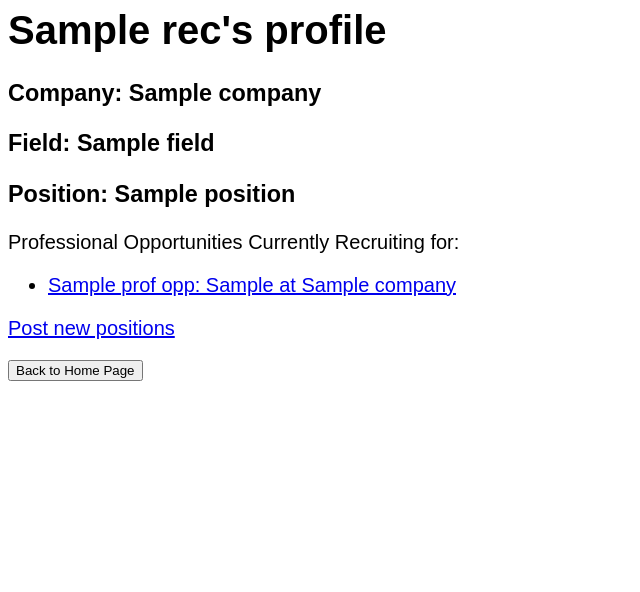
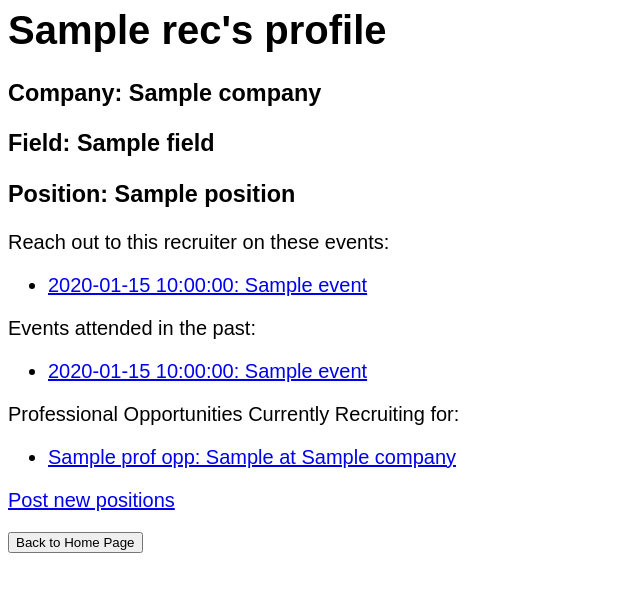
Before and after one commit to williamzhu0404/databaseProject1_3, a Flask app: template templates/recruiter.html in a window 1280 px wide. Shown: the top 592 px of the page, without its empty margins (0-640 px from the left). Run offline with Flask 2, Linux system fonts and the light colour scheme; the template is opened without the code that fills it: most values are stand-ins (such as "Sample title", 1, 10 or a date in 2020); parts of the project's set-up code (start-up, migrations or seed data) failed here and were passed over.

Commit message:
added "attended events" section on recruiter page

```diff
--- a/app.py
+++ b/app.py
@@ -269,9 +269,12 @@ def create_job_add():
 
 @app.route('/recruiter/<rid>')
 def recruiter(rid):
+  past_events = list(g.conn.execute(text('select e.eid, e.name, e.start_time from events e join rsvp_recruiter r on e.eid = r.eid where r.rid=:rid and e.start_time < now()::timestamp;'), rid=int(rid)))
+  events = list(g.conn.execute(text('select e.eid, e.name, e.start_time from events e join rsvp_recruiter r on e.eid = r.eid'
+				     ' where r.rid=:rid and e.start_time > now()::timestamp;'), rid=int(rid)))
   rec = g.conn.execute(text('select * from recruiters where rid = :rid;'), rid=int(rid)).fetchone()
   prof_opps = list(g.conn.execute(text('select * from prof_opps where rid = :rid;'), rid=int(rid)))
-  return render_template("recruiter.html", rec=rec, prof_opps=prof_opps)
+  return render_template("recruiter.html", rec=rec, prof_opps=prof_opps, events=events, past_events=past_events)
 
 #temporary coping with errors
 @app.route('/error-message/<msg>')
--- a/templates/recruiter.html
+++ b/templates/recruiter.html
@@ -12,6 +12,16 @@
   <h3><span style="font-weight:bold;">Company: </span>{{rec.company}}</h3>
   <h3><span style="font-weight:bold;">Field: </span>{{rec.field}}</h3>
   <h3><span style="font-weight:bold;">Position: </span>{{rec.position}}</h3>
+  <p>Reach out to this recruiter on these events:</p><ul>
+    {% for event in events %}
+    <li><a href='/event/{{event.eid}}'>{{event.start_time}}: {{event.name}}</a></li>
+    {% endfor %}
+  </ul>
+  <p>Events attended in the past:</p><ul>
+    {% for event in past_events %}
+    <li><a href='/event/{{event.eid}}'>{{event.start_time}}: {{event.name}}</a></li>
+    {% endfor %}
+  </ul>
   <p>Professional Opportunities Currently Recruiting for:</p><ul>
     {% for prof_opp in prof_opps %}
     <li><a href='/prof-opp/{{prof_opp.pid}}'>{{prof_opp.name}}: {{prof_opp.job_type}} at {{rec.company}}</a></li>
```
